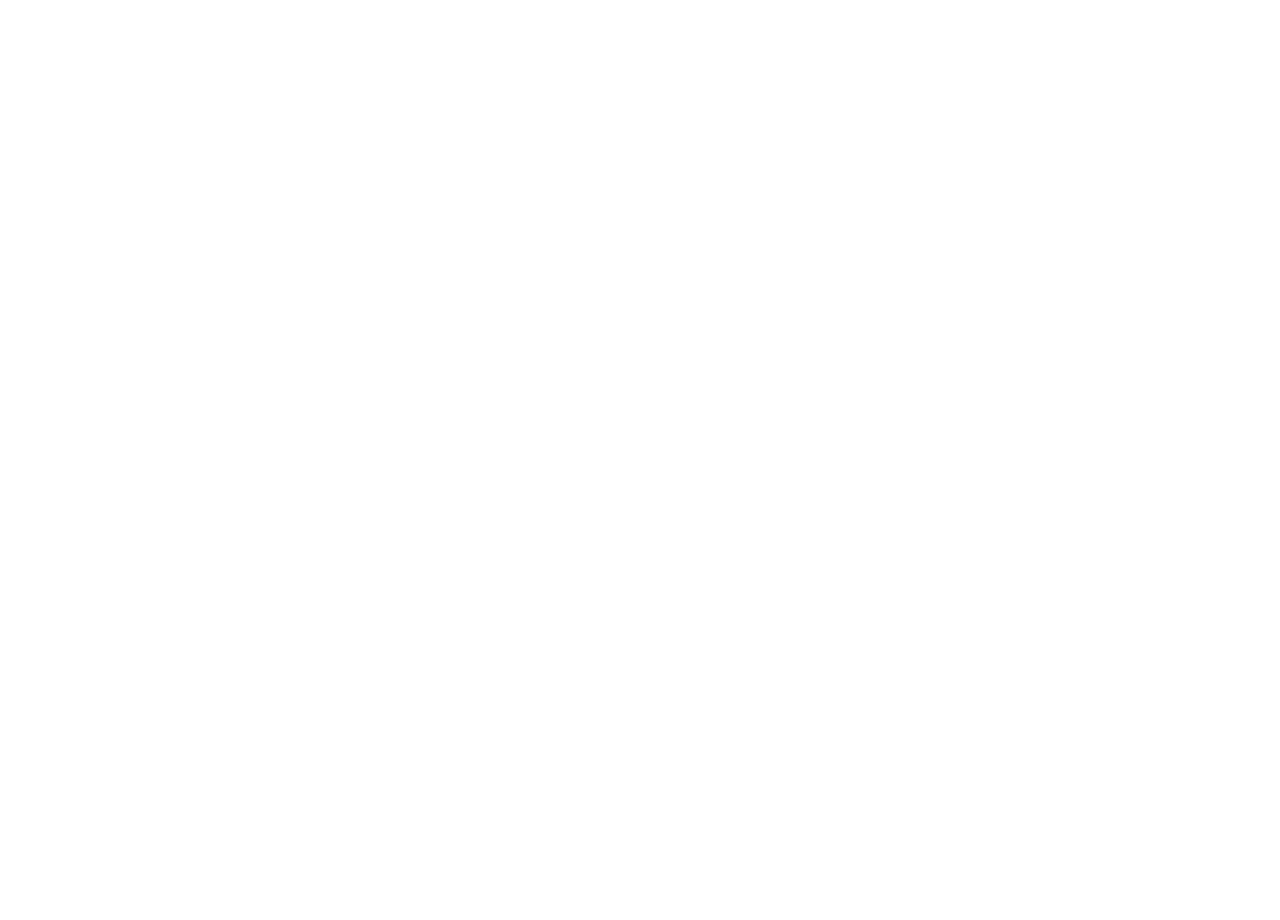
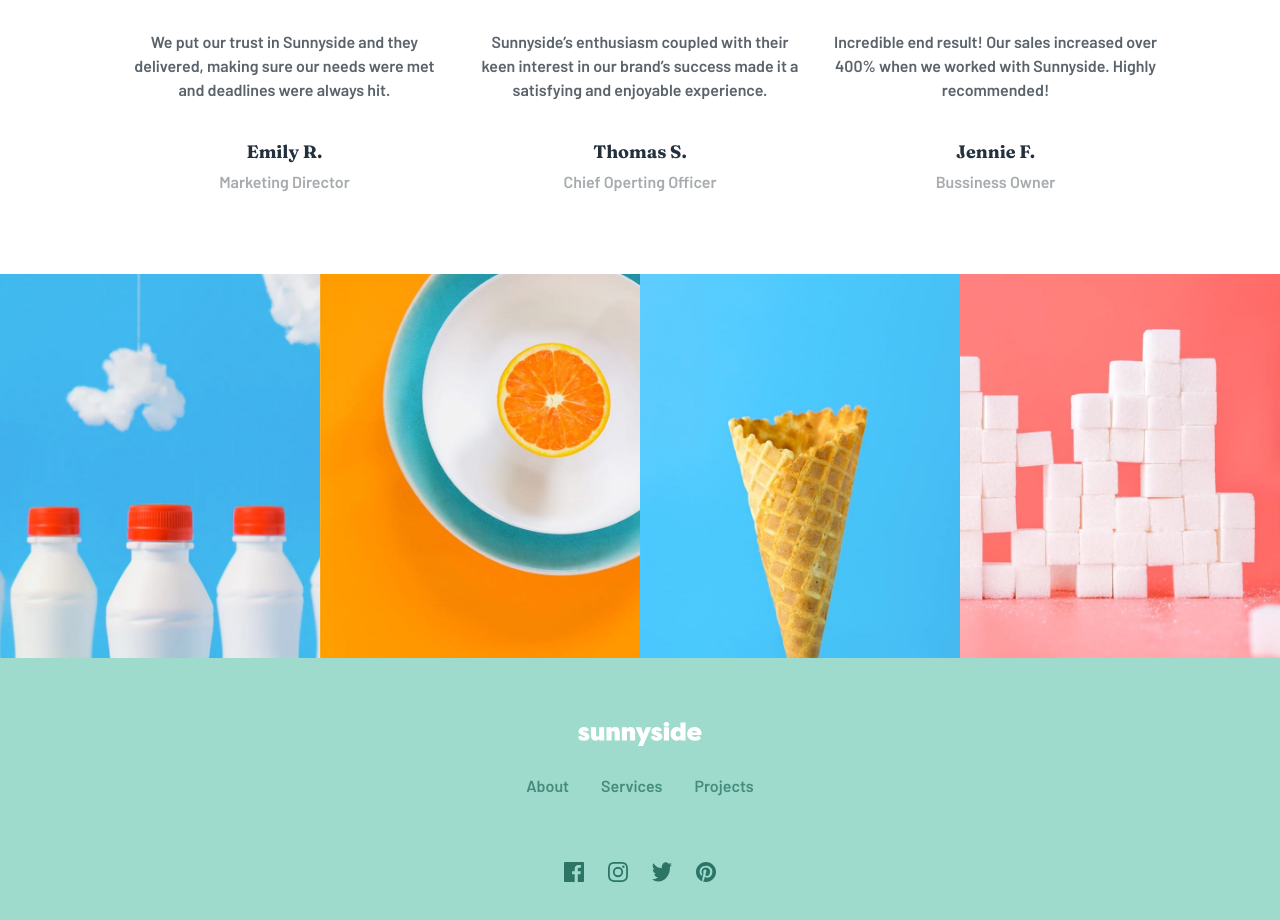
Before and after one commit to Hade21/sunnyside-agency-landing-page, a React (Create React App) app: page / in a window 1280 px wide. Shown: the part 2700-3620 px from the top of the page. Before the commit the page ends 2454 px from the top, so only its background shows below. Built offline with nearby package versions, Linux system fonts and the light colour scheme.

Commit message:
can't custom color on image footer

```diff
--- a/src/App.js
+++ b/src/App.js
@@ -1,12 +1,14 @@
 import './App.css';
 import Header from './components/header/header.jsx';
 import Content from './components/content/content.jsx';
+import Footer from './components/footer/footer.jsx';
 
 function App() {
     return (
         <div className='App'>
-        <Header / >
-        <Content/>
+        <Header />
+        <Content />
+        <Footer />
         </div>
     );
 }
--- /dev/null
+++ b/src/components/about/about.css
@@ -0,0 +1,6 @@
+#logo{
+    color: hsl(168, 34%, 41%);
+    margin: 0 auto;
+    width: 120px;
+    height: 60px;
+}
--- /dev/null
+++ b/src/components/about/about.jsx
@@ -0,0 +1,27 @@
+import React from "react";
+import logo from '../../images/logo.svg';
+import fb from '../../images/icon-facebook.svg';
+import ig from '../../images/icon-instagram.svg';
+import tw from '../../images/icon-twitter.svg';
+import pt from '../../images/icon-pinterest.svg'
+
+const About = () => {
+    return(
+        <div className="wrapper bg-footer py-16">
+            <img src={logo} alt="" className="mx-auto mb-7"/>
+            <div className="menu flex justify-center gap-8 md:w-1/2 mx-auto font-barlow text-base mb-16">
+                <p className="text-footer-text">About</p>
+                <p className="text-footer-text">Services</p>
+                <p className="text-footer-text">Projects</p>
+            </div>
+            <div className="sosmed flex justify-center gap-6">
+                <img src={fb} alt="" className="bg-blend-darken"/>
+                <img src={ig} alt="" />
+                <img src={tw} alt="" />
+                <img src={pt} alt="" />
+            </div>
+        </div>
+    )
+}
+
+export default About;
--- a/src/components/content/content.jsx
+++ b/src/components/content/content.jsx
@@ -1,6 +1,10 @@
 import React from "react";
 import Thumbnail from "../thumbnail/thumbnail.jsx";
 import Card from "../side-byside/side-byside.jsx";
+import Testi from "../testimoni/testimoni.jsx";
+import Emily from '../../images/image-emily.jpg';
+import Jennie from '../../images/image-jennie.jpg';
+import Thomas from '../../images/image-thomas.jpg';
 
 
 const Content = () => {
@@ -38,6 +42,29 @@
                         />
                 </div>
             </div>
+            <div className="testi-wrapper py-20">
+                <div className="section-title font-fraunces text-2xl text-center font-bold tracking-widest text-grayish-blue">CLIENT TESTIMONIAL</div>
+                <div className="card-wrapper flex justify-center w-10/12 mx-auto mt-16">
+                <Testi
+                    image={Emily}
+                    testi='We put our trust in Sunnyside and they delivered, making sure our needs were met and deadlines were always hit.'
+                    name='Emily R.'
+                    pos='Marketing Director'
+                    />
+                <Testi
+                    image={Thomas}
+                    testi='Sunnyside’s enthusiasm coupled with their keen interest in our brand’s success made it a satisfying and enjoyable experience.'
+                    name='Thomas S.'
+                    pos='Chief Operting Officer'
+                    />
+                <Testi
+                    image={Jennie}
+                    testi='Incredible end result! Our sales increased over 400% when we worked with Sunnyside. Highly recommended!'
+                    name='Jennie F.'
+                    pos='Bussiness Owner'
+                    />
+                </div>
+            </div>
         </div>
     )
 }
--- /dev/null
+++ b/src/components/footer/footer.jsx
@@ -0,0 +1,16 @@
+import React from "react";
+import Gallery from "../gallery-img/img-gallery.jsx";
+import About from "../about/about.jsx";
+
+const Footer = () => {
+    return(
+        <div className="footer">
+            <div className="img-gallery">
+                <Gallery />
+                <About />
+            </div>
+        </div>
+    )
+}
+
+export default Footer;
--- /dev/null
+++ b/src/components/gallery-img/img-gallery.jsx
@@ -0,0 +1,14 @@
+import React from "react";
+
+const Gallery = () => {
+    return (
+        <div className="wrapper flex justify-center">
+            <div className="milkbottels md:bg-desktop-gallery-milkbottles bg-cover md:w-1/4 h-96"></div>
+            <div className="orange md:bg-desktop-gallery-orange bg-cover md:w-1/4 h-96"></div>
+            <div className="cone md:bg-desktop-gallery-cone bg-cover md:w-1/4 h-96"></div>
+            <div className="sugarcubes md:bg-desktop-gallery-sugarcubes bg-cover md:w-1/4 h-96"></div>
+        </div>
+    )
+}
+
+export default Gallery;
--- /dev/null
+++ b/src/components/testimoni/testimoni.jsx
@@ -0,0 +1,16 @@
+import React from 'react';
+
+const Testi = (props) => {
+    return (
+        <div className="container px-4 grid gap-9 w-1/3">
+            <img src={props.image} alt="avatar" className='w-16 rounded-full mx-auto' />
+            <p className='font-barlow text-base text-very-dark-grayish-blue'>{props.testi}</p>
+            <div className="nama grid gap-1">
+            <h3 className='font-fraunces text-lg font-bold text-very-dark-desaturated-blue'>{props.name}</h3>
+            <p className='font-barlow text-base text-grayish-blue'>{props.pos}</p>
+            </div>
+        </div>
+    )
+}
+
+export default Testi;
--- a/tailwind.config.js
+++ b/tailwind.config.js
@@ -13,7 +13,8 @@
                 'yellow-pallete': 'hsl(51, 100%, 49%)',
                 'graphic-design-text': 'hsl(167, 40%, 24%)',
                 'photography-text': 'hsl(198, 62%, 26%)',
-                'footer': 'hsl(168, 34%, 41%)',
+                'footer-text': 'hsl(168, 34%, 41%)',
+                'footer': 'hsl(165, 45%, 74%)',
                 'very-dark-desaturated-blue': 'hsl(212, 27%, 19%)',
                 'very-dark-grayish-blue': 'hsl(213, 9%, 39%)',
                 'dark-grayish-blue': 'hsl(232, 10%, 55%)',
@@ -24,7 +25,7 @@
                 'header-desktop': "url('./images/desktop/image-header.jpg')",
                 'desktop-gallery-cone': "url('./images/desktop/image-gallery-cone.jpg')",
                 'desktop-gallery-milkbottles': "url('./images/desktop/image-gallery-milkbottles.jpg')",
-                'desktop-gallery-orange': "url('./images/desktop/image-gllery-orange.jpg')",
+                'desktop-gallery-orange': "url('./images/desktop/image-gallery-orange.jpg')",
                 'desktop-gallery-sugarcubes': "url('./images/desktop/image-gallery-sugarcubes.jpg')",
                 'desktop-graphic-design': "url('./images/desktop/image-graphic-design.jpg')",
                 'desktop-photography': "url('./images/desktop/image-photography.jpg')",
```
